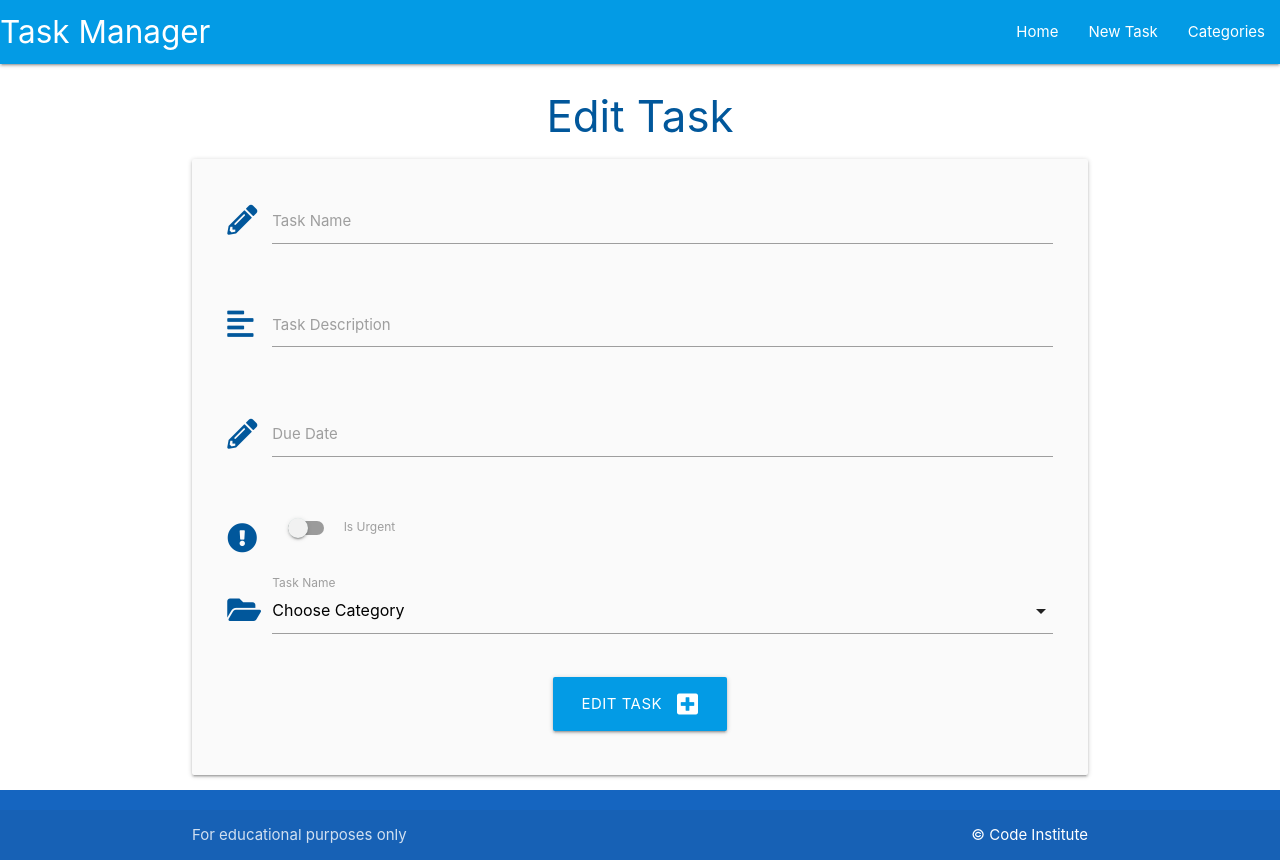
After one commit to MrMarlonM/flask-sqlalchemy-task-manager, a Flask app: template taskmanager/templates/edit_task.html in a window 1280 px wide. The commit adds this page. Run offline with Flask 3, Linux system fonts and the light colour scheme; the template is opened without the code that fills it, so the values that code supplies are empty.

Commit message:
Add ability to update and delete tasks

```diff
--- /dev/null
+++ b/taskmanager/templates/edit_task.html
@@ -0,0 +1,81 @@
+{% extends "base.html" %}
+{% block content %}
+
+<h3 class="light-blue-text text-darken-4 center-align">Edit Task</h3>
+
+<div class="row card-panel grey lighten-5">
+    <form class="col s12" method="POST" action="{{ url_for('edit_task', task_id=task.id) }}">
+        <!-- Task name -->
+        <div class="row">
+            <div class="input-field col s12">
+                <i class="fas fa-pencil-alt prefix light-blue-text text-darken-4"></i>
+                <input id="task_name" name="task_name" value="{{ task.task_name }}" minlength="5" maxlength="50" type="text" class="validate" required>
+                <label for="task_name">Task Name</label>
+            </div>
+        </div>
+         <!-- Task description -->
+         <div class="row">
+            <div class="input-field col s12">
+                <i class="fas fa-align-left prefix light-blue-text text-darken-4"></i>
+                <textarea id="task_description" name="task_description" minlength="5" maxlength="200"
+                type="text" class="materialize-textarea validate" required>
+                    {{- task.task_description -}}
+                </textarea>
+                <label for="task_description">Task Description</label>
+            </div>
+        </div>
+        <!-- due date -->
+        <div class="row">
+            <div class="input-field col s12">
+                <i class="fas fa-pencil-alt prefix light-blue-text text-darken-4"></i>
+                <input id="due_date" name="due_date" value="{{task.due_date.strftime('%d %B, %Y')}}" type="text" class="datepicker validate" required>
+                <label for="due_date">Due Date</label>
+            </div>
+        </div>
+         <!-- Is Urgent -->
+         <div class="row">
+            <div class="input-field col s12">
+                <div class="switch">
+                    <i class="fas fa-exclamation-circle prefix light-blue-text text-darken-4"></i>
+                    <label for="is_urgent">
+                        {% if task.is_urgent == True %}
+                            <input id="is_urgent" name="is_urgent" type="checkbox" checked>
+                        {% else %}
+                        <input id="is_urgent" name="is_urgent" type="checkbox">
+                            {% endif %}
+                        <span class="lever"></span>
+                        Is Urgent
+                    </label>
+                </div>
+            </div>
+        </div>
+        <!-- Select Category -->
+        <div class="row">
+            <div class="input-field col s12">
+                <i class="fas fa-folder-open prefix light-blue-text text-darken-4"></i>
+                <select name="category_id" id="category_id" class="validate" required>
+                    <option value="" disabled selected>Choose Category</option>
+                    {% for category in categories %}
+                        {% if category == task.category %}
+                        <option value="{{ category.id }}" selected>{{ category.category_name }}</option>
+                        {% else %}
+                        <option value="{{ category.id }}">{{ category.category_name }}</option>
+                        {% endif %}
+                    {% endfor %}
+                </select>
+
+                <label for="task_name">Task Name</label>
+            </div>
+        </div>
+        <!-- submit button -->
+        <div class="row">
+            <div class="col s12 center-align">
+                <button type="submit" class="btn-large light-blue darken-1">
+                    Edit Task <i class="fas fa-plus-square right"></i>
+                </button>
+            </div>
+        </div>
+    </form>
+</div>
+
+{% endblock %}
--- a/taskmanager/templates/tasks.html
+++ b/taskmanager/templates/tasks.html
@@ -24,6 +24,10 @@
       <div class="collapsible-body">
         <strong>{{ task.category }}</strong>
         <p>{{ task.task_description }}</p>
+        <p>
+          <a href="{{ url_for('edit_task', task_id=task.id) }}" class="btn green accent-4">Edit</a>
+          <a href="{{ url_for('delete_task', task_id=task.id) }}" class="btn red">Delete</a>
+        </p>
       </div>
     </li>
     {% endfor %}
```
Also changed, not shown: taskmanager/routes.py (+23 -0 lines).
